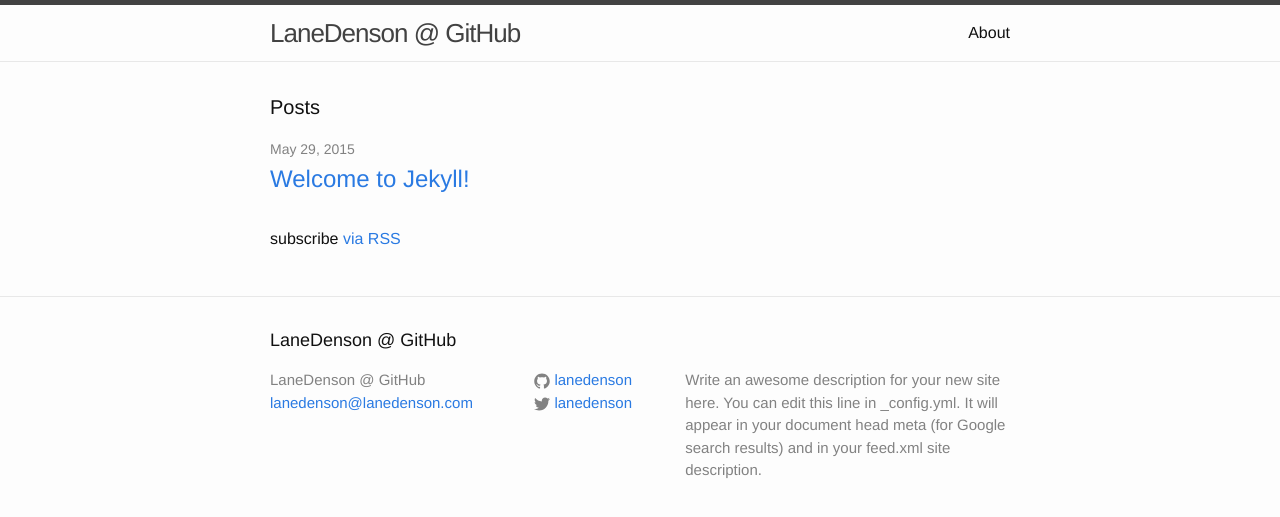
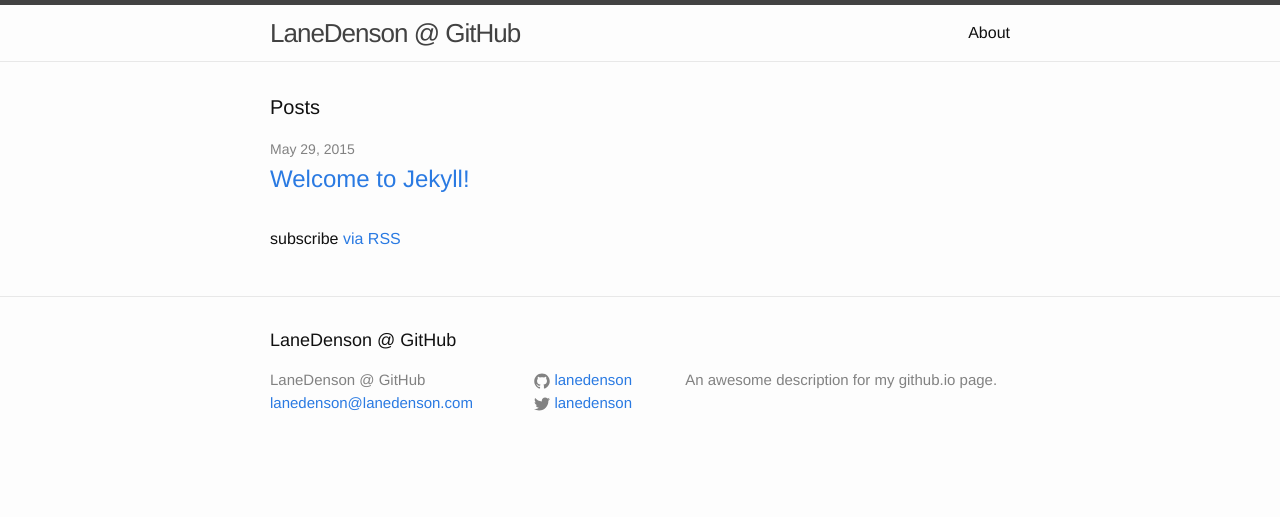
Before and after one commit to lanedenson/staging.lanedenson.github.io, a Jekyll site: the page built from index.html, in a window 1280 px wide. Shown: the top 517 px of the page. Built offline with Jekyll 4.4.1, drawn with Linux system fonts in a browser that asks for light colours.

Commit message:
Update _config.yml

```diff
--- a/_config.yml
+++ b/_config.yml
@@ -2,9 +2,7 @@
 title: LaneDenson @ GitHub
 email: lanedenson@lanedenson.com
 description: > # this means to ignore newlines until "baseurl:"
-  Write an awesome description for your new site here. You can edit this
-  line in _config.yml. It will appear in your document head meta (for
-  Google search results) and in your feed.xml site description.
+  An awesome description for my github.io page.
 baseurl: "" # the subpath of your site, e.g. /blog/
 url: "http://lanedenson.github.io" # the base hostname & protocol for your site
 twitter_username: lanedenson
```
